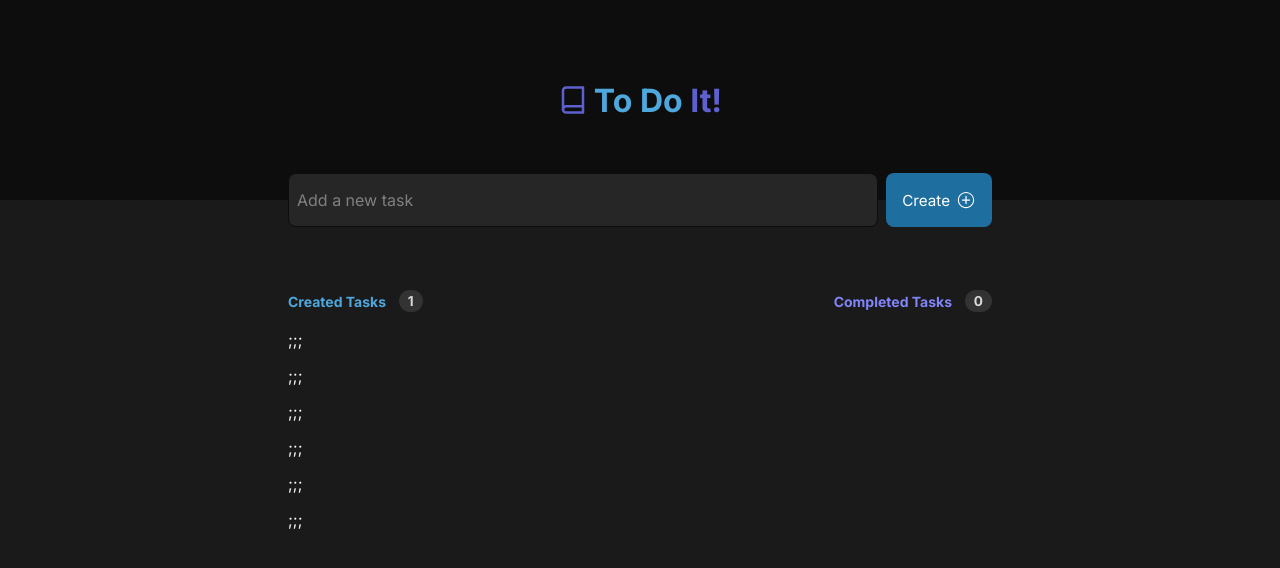
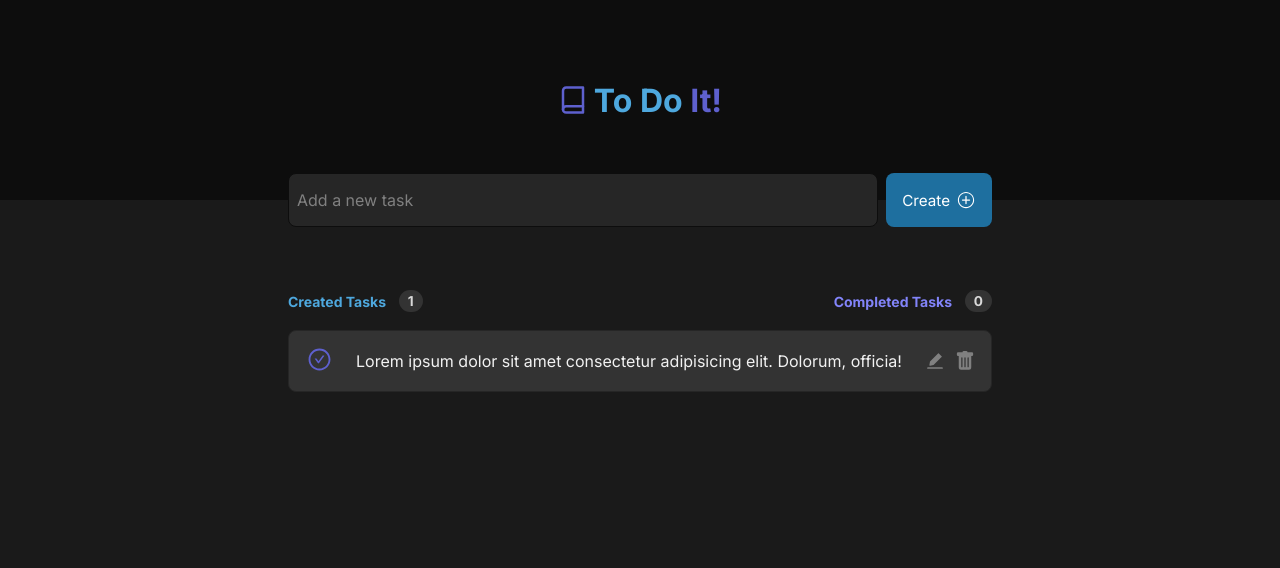
Before and after one commit to gustavosalviato/to-do-it, a React (Vite) app: page / in a window 1280 px wide. Shown: the top 568 px of the page. Built offline with nearby package versions, Linux system fonts and the light colour scheme.

Commit message:
Criação do componente TAsk

```diff
--- /dev/null
+++ b/src/components/Task/index.tsx
@@ -0,0 +1,34 @@
+import styles from './task.module.css'
+import { BsFillTrashFill } from 'react-icons/bs'
+import { AiFillEdit } from 'react-icons/ai'
+import { useState } from 'react'
+import { AiOutlineCheckCircle } from 'react-icons/ai'
+import { MdRadioButtonUnchecked } from 'react-icons/md'
+
+
+const Task = () => {
+    const [isCompleted, setIsCompleted] = useState(true)
+    return (
+        <section className={styles.task}>
+            <button className={styles.checkContainer}>
+                {isCompleted ? <AiOutlineCheckCircle size={25} color='var(--purple-dark)' /> : <MdRadioButtonUnchecked color='var(--blue)' size={25} />}
+            </button>
+
+            <p className={styles.title}>Lorem ipsum dolor sit amet consectetur adipisicing elit. Dolorum, officia! </p>
+
+
+            <div className={styles.containerButton}>
+                <button className={styles.buttonItem}>
+                    <AiFillEdit size={20} />
+                </button>
+
+                <button className={styles.buttonItem}>
+                    <BsFillTrashFill size={20} />
+                </button>
+            </div>
+
+        </section>
+    )
+}
+
+export default Task
--- /dev/null
+++ b/src/components/Task/task.module.css
@@ -0,0 +1,42 @@
+.task {
+    width: 100%;
+    display: flex;
+    align-items: center;
+    justify-content: space-between;
+    background-color: var(--gray-400);
+    border: 1px solid var(--gray-500);
+    font-size: 1rem;
+    font-weight: 400;
+    border-radius: 0.5rem;
+    gap: 0.5rem;
+    padding: 1rem;
+}
+
+.checkContainer {
+    width: 1.75rem;
+    height: 1.75rem;
+    background: none;
+    border: none;
+    align-items: center;
+}
+
+
+.buttonItem{
+    display: flex;
+    background: none;
+    border: none;
+    color: var(--gray-300);
+    align-items: center;
+}
+
+.containerButton {
+    display: flex;
+    align-items: center;
+    gap: 0.625rem;
+}
+
+.title {
+    color: var(--gray-100);
+    font-weight: 400;
+    font-size: 1rem;
+}
--- a/src/components/Tasks/index.tsx
+++ b/src/components/Tasks/index.tsx
@@ -1,3 +1,4 @@
+import Task from '../Task'
 import styles from './tasks.module.css'
 
 const Tasks = () => {
@@ -17,12 +18,7 @@ const Tasks = () => {
             </header>
 
             <div className={styles.list}>
-                <div>;;;</div>
-                <div>;;;</div>
-                <div>;;;</div>
-                <div>;;;</div>
-                <div>;;;</div>
-                <div>;;;</div>
+                <Task />
             </div>
         </section>
     )
```
